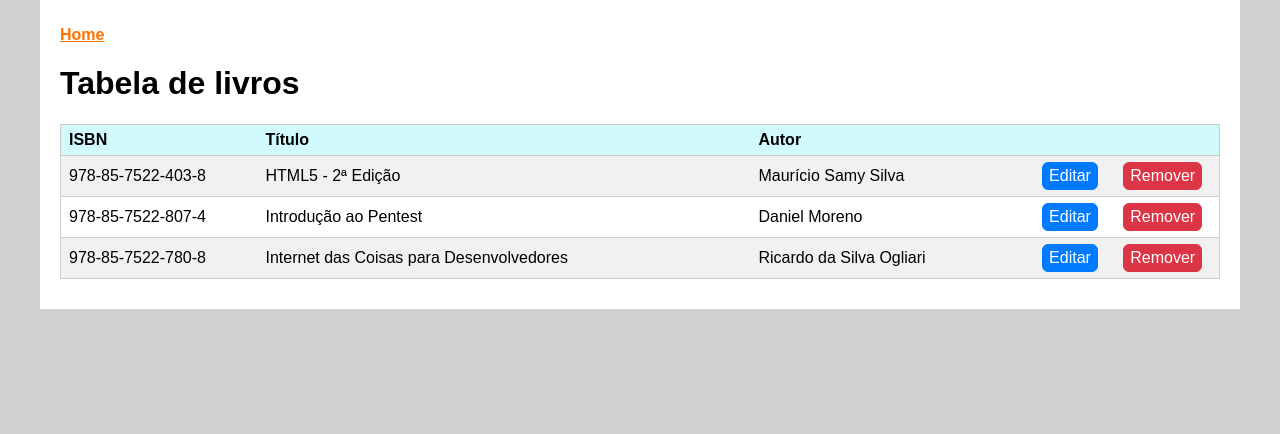
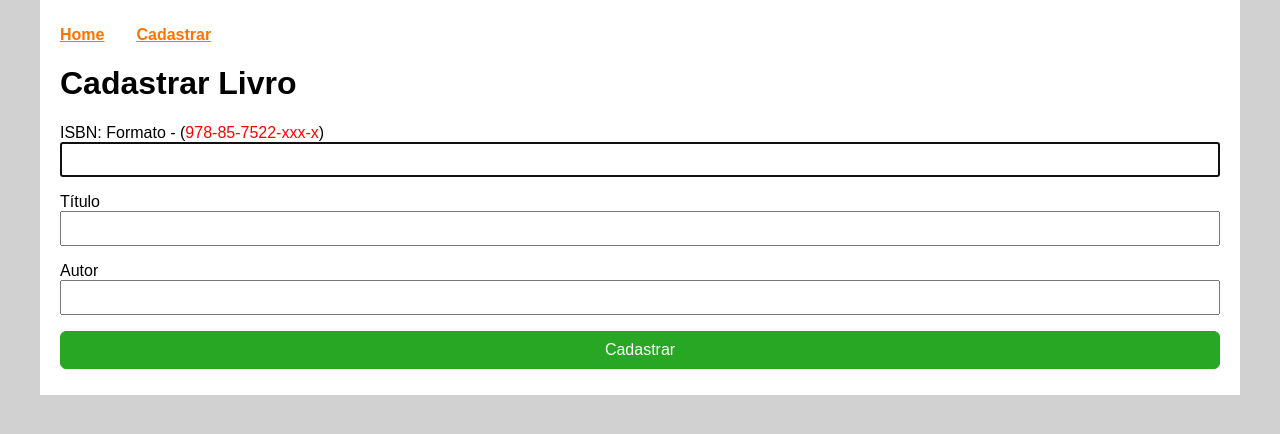
Before and after one commit to mamgjunior/study-react-with-moujor, a React (Create React App) app in the folder crud/: page /cadastrar in a window 1280 px wide. Shown: the top 434 px of the page. Built offline with nearby package versions, Linux system fonts and the light colour scheme.

Commit message:
Criando telas de cadastro e de notfound e também as rotas

```diff
--- a/crud/src/App.js
+++ b/crud/src/App.js
@@ -1,8 +1,16 @@
 import React, { Component } from "react";
+import {
+  BrowserRouter as Router,
+  Routes,
+  Route
+} from "react-router-dom";
+
 import logo from './logo.svg';
 
 import Menu from './components/Menu';
 import TabelaLivros from './components/TabelaLivros';
+import CadastrarLivros from './components/CadastrarLivros';
+import NotFound from './components/NotFound';
 
 
 class App extends Component {
@@ -31,12 +39,14 @@ class App extends Component {
 
   render() {
     return (
-      <div className="App">
+      <Router>
         <Menu />
-        <TabelaLivros
-          livros={this.state.livros}
-        />
-      </div>
+        <Routes>
+          <Route path='/' element={<TabelaLivros livros={this.state.livros} />} />
+          <Route path='/cadastrar' element={<CadastrarLivros />} />
+          <Route path='*' element={<NotFound />} />
+        </Routes>
+      </Router>
     );
   }
 }
--- /dev/null
+++ b/crud/src/components/CadastrarLivros.js
@@ -0,0 +1,39 @@
+import React, { Component } from "react";
+
+class CadastrarLivros extends Component {
+  render() {
+    return (
+      <form>
+        <h1>Cadastrar Livro</h1>
+        <p>
+          <label htmlFor="fisbn">
+            ISBN: Formato - (<span style={{ color: 'red' }}>978-85-7522-xxx-x</span>)
+          </label>
+          <input
+            id="fisbn"
+            type="text"
+            autoFocus
+            required
+            pattern="^978-85-7522-[0-9]{3}-[0-9]{1}$"
+          />
+        </p>
+
+        <p>
+          <label htmlFor="ftitulo">Título</label>
+          <input id="ftitulo" type="text" required />
+        </p>
+
+        <p>
+          <label htmlFor="fautor">Autor</label>
+          <input id="fautor" type="text" required />
+        </p>
+
+        <p>
+          <button type="submit" className="botao cadastrar">Cadastrar</button>
+        </p>
+      </form>
+    )
+  }
+}
+
+export default CadastrarLivros;
--- a/crud/src/components/Menu.js
+++ b/crud/src/components/Menu.js
@@ -1,10 +1,12 @@
 import React from "react";
+import { Link } from "react-router-dom";
 
 const Menu = (props) => {
   return (
     <nav className="menu">
       <ul>
-        <li><a href="#">Home</a></li>
+        <li><Link to="/">Home</Link></li>
+        <li><Link to="/cadastrar">Cadastrar</Link></li>
       </ul>
     </nav>
   )
--- /dev/null
+++ b/crud/src/components/NotFound.js
@@ -0,0 +1,14 @@
+import React from "react";
+import { Link } from "react-router-dom";
+
+const NotFound = () => (
+  <>
+    <h1>404!</h1>
+    <p>
+      Lamento. Essa página não existe ou foi removida <br />
+      <Link to='/'>Voltar para tabela de livros</Link>
+    </p>
+  </>
+)
+
+export default NotFound;
--- a/crud/src/components/TabelaLivros.js
+++ b/crud/src/components/TabelaLivros.js
@@ -5,11 +5,11 @@ const TabelaLivros = ({ livros }) => {
     <div className="livros">
       <h1>Tabela de livros</h1>
       {
-        !livros.length && <h2>Nenhum livro cadastrado!</h2>
+        livros.length === 0 && <h2>Nenhum livro cadastrado!</h2>
       }
 
       {
-        livros.length && (
+        livros.length > 0 && (
           <table className="tabela">
             <thead>
               <tr>
```
